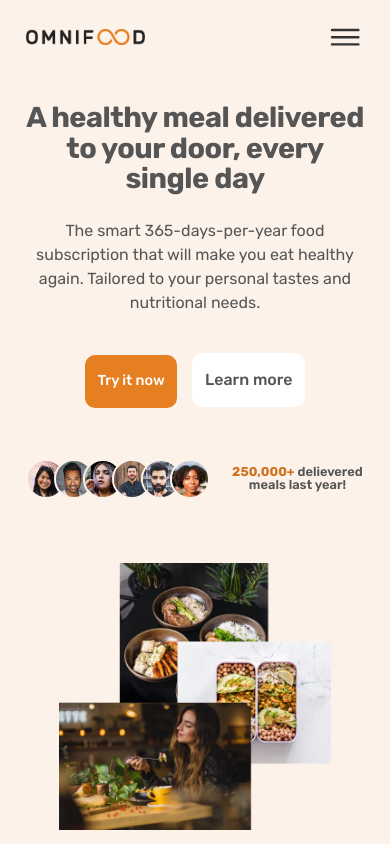
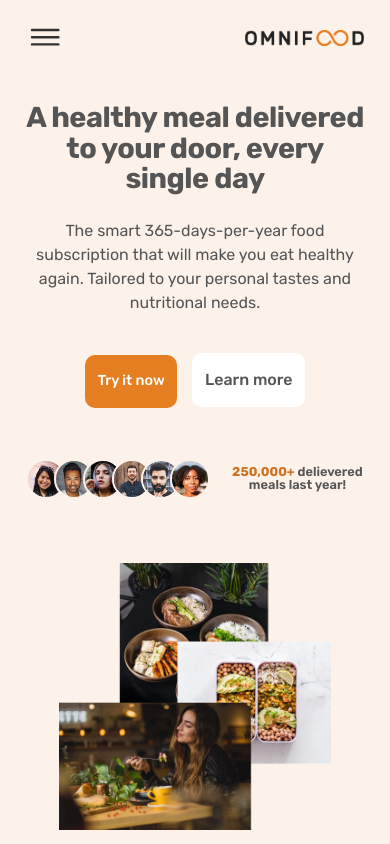
Before and after one commit to hammer44/omnifood, a plain HTML site: page index.html in a window 390 px wide. Shown: the top 844 px of the page. Drawn offline with nearby package versions, Linux system fonts and the light colour scheme.

Commit message:
change header elements order in mobile

```diff
--- a/index.html
+++ b/index.html
@@ -28,9 +28,7 @@
   </head>
   <body>
     <header class="main-header">
-      <a class="logo-link" href="#">
-        <img class="logo" alt="logo" src="img/omnifood-logo.png" />
-      </a>
+      <img class="logo" alt="logo" src="img/omnifood-logo.png" />
       <nav class="main-nav">
         <ul class="main-nav-list">
           <li><a class="nav-link" href="#about">How it works</a></li>
```
